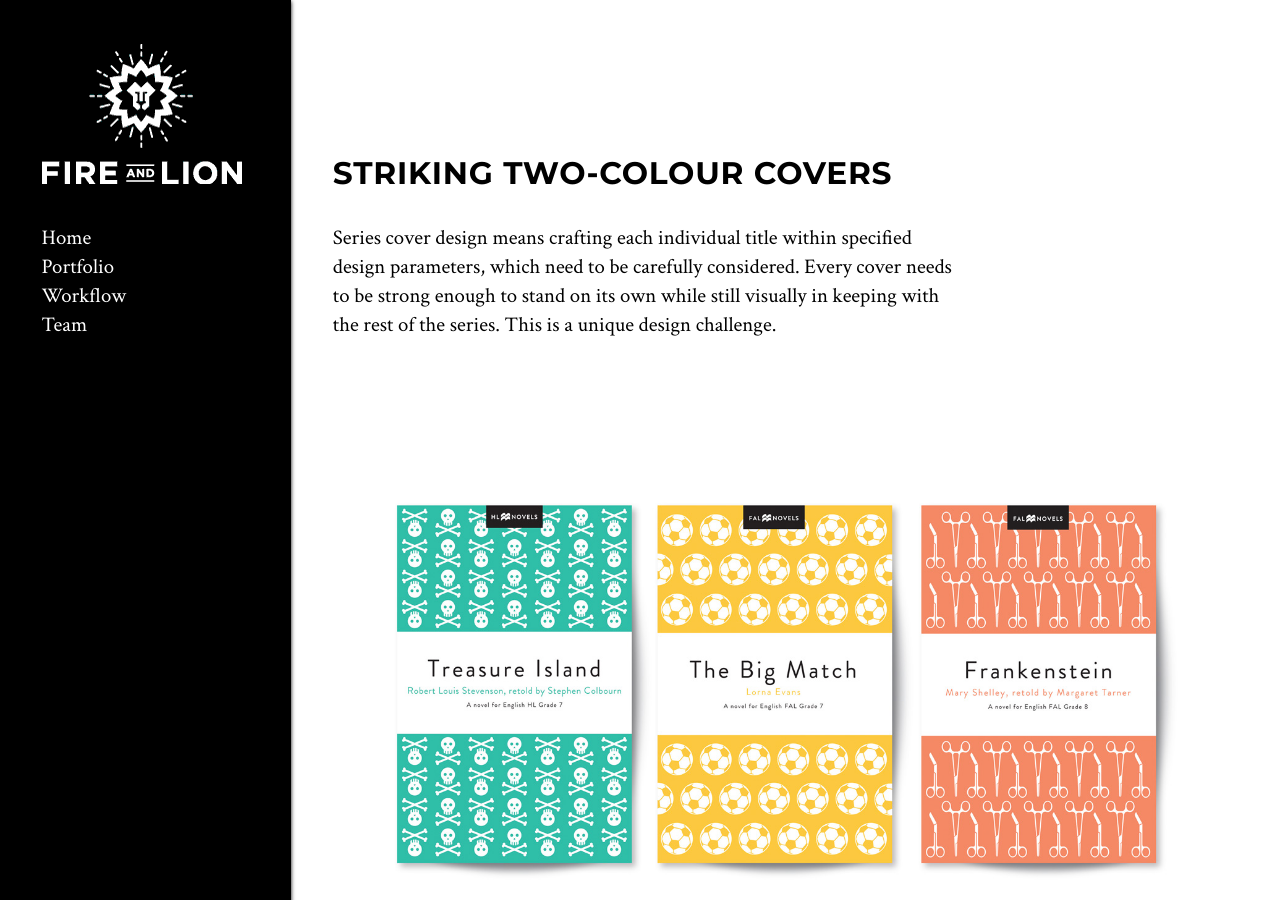
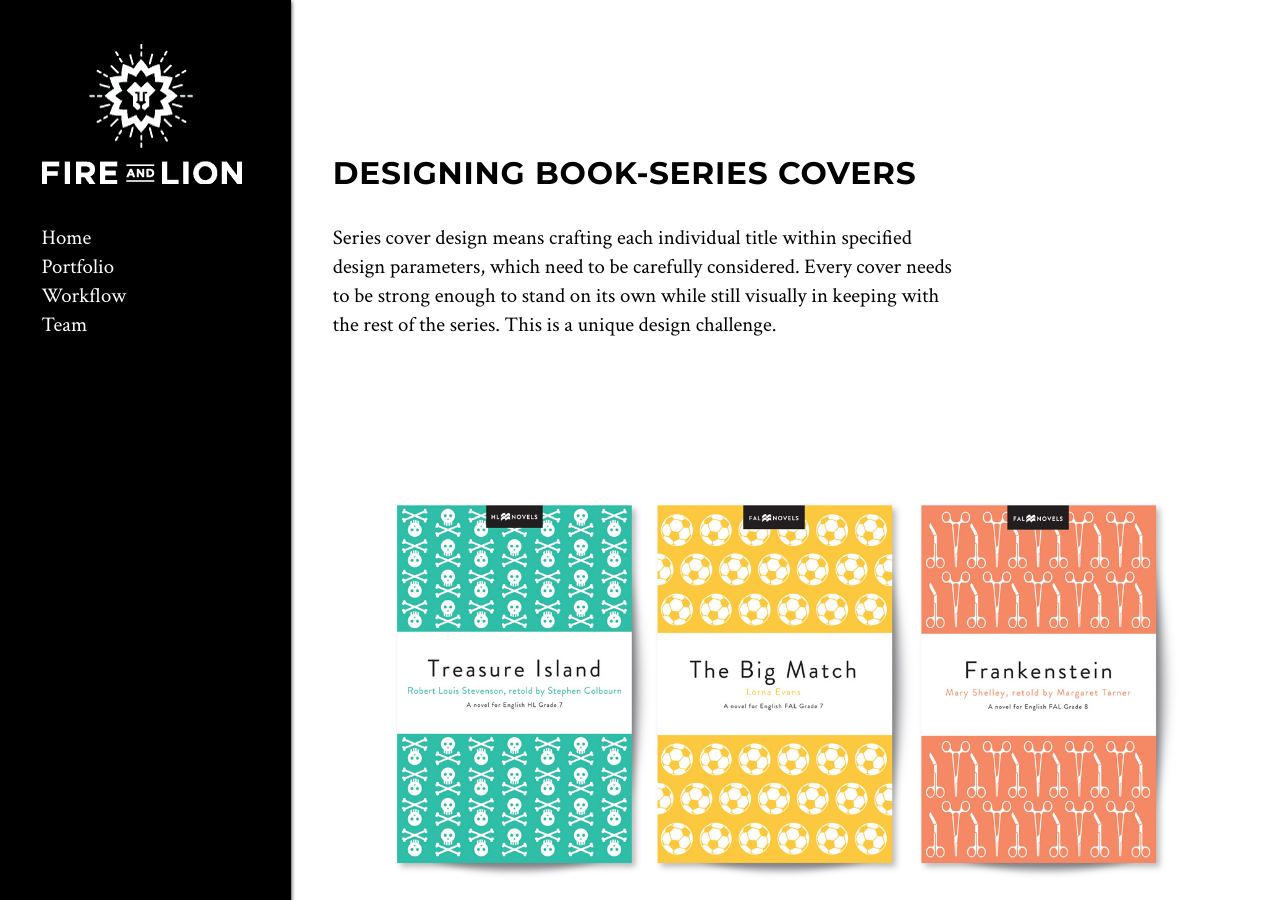
Before and after one commit to jenniferjacobs/fireandlion, a Jekyll site: the page built from _posts/2016-05-10-book-series-covers.md, in a window 1280 px wide and 900 px high. Built offline with Jekyll 4.4.1, drawn with Linux system fonts in a browser that asks for light colours.

Commit message:
Correct post title

```diff
--- a/_posts/2016-05-10-book-series-covers.md
+++ b/_posts/2016-05-10-book-series-covers.md
@@ -1,12 +1,12 @@
 ---
 # Complete the following four frontmatter items
-title: Striking two-colour covers
+title: Designing book-series covers
 category: literature
 excerpt: "Series cover design means crafting each individual title within specified design parameters. Every cover needs to be strong enough to stand on its own while in keeping with the series."
 image: series-cover-thumbnail.jpg
 ---
 
-# Striking two-colour covers
+# Designing book-series covers
 
 Series cover design means crafting each individual title within specified design parameters, which need to be carefully considered. Every cover needs to be strong enough to stand on its own while still visually in keeping with the rest of the series. This is a unique design challenge.
 
```
